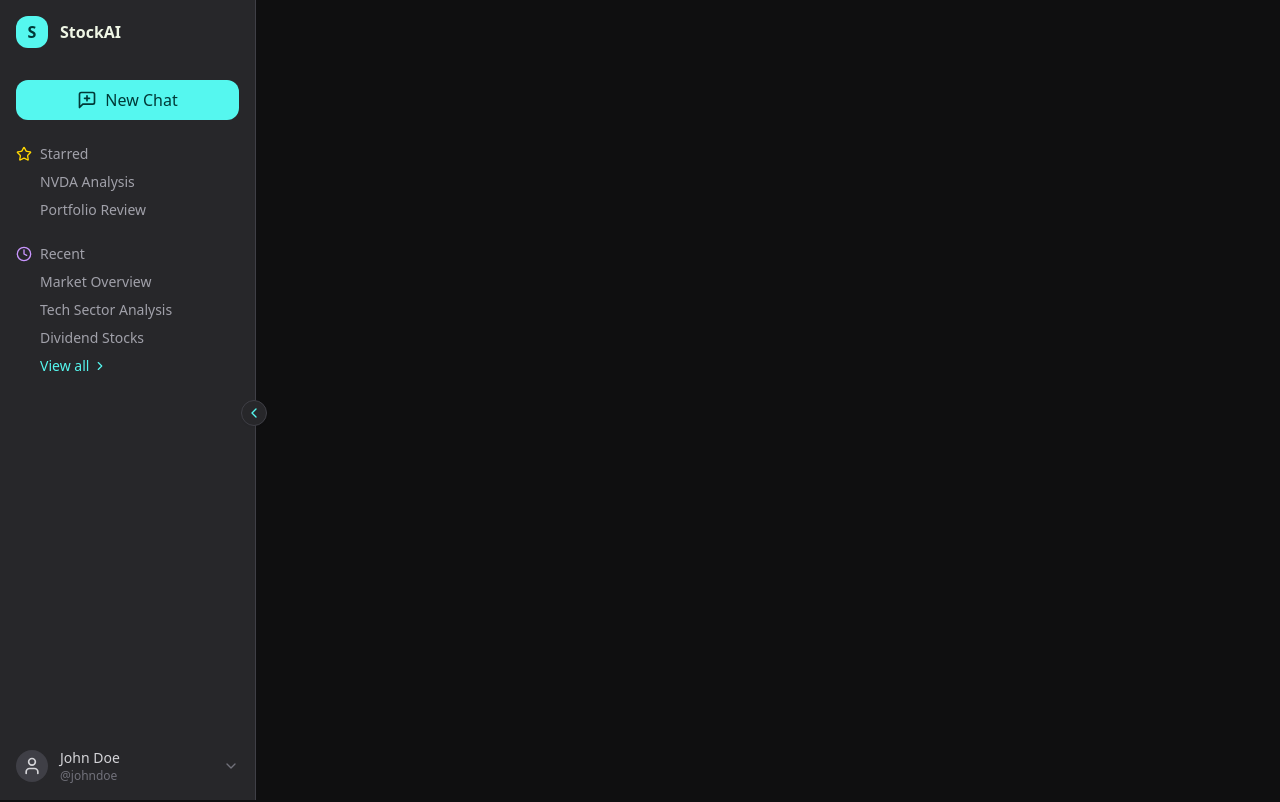
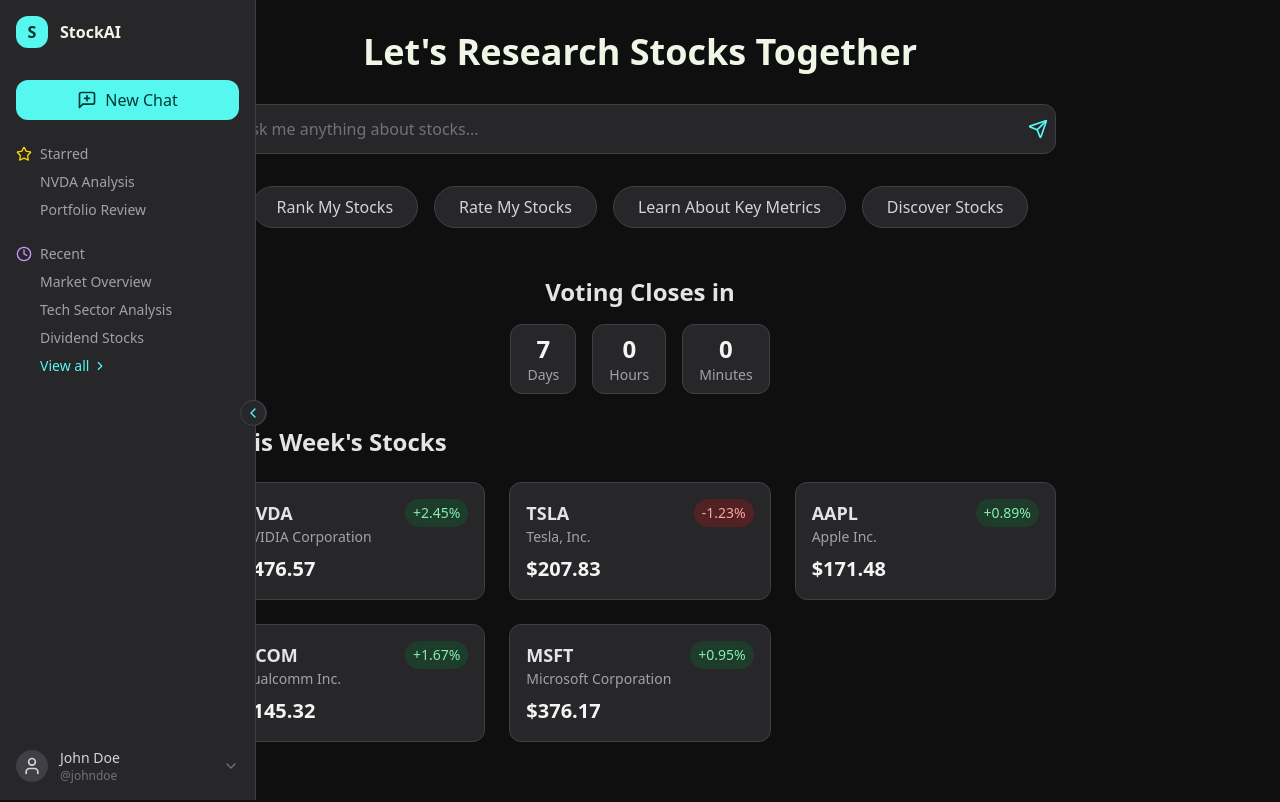
Before and after one commit to eneadodi/chatstock-navigator, a React (Vite) app: page / in a window 1280 px wide. Shown: the top 802 px of the page. Built offline with nearby package versions, Linux system fonts and the light colour scheme.

Commit message:
Fix mobile and sidebar display
The main page now displays correctly on mobile and desktop.  The sidebar overlays the main content when uncollapsed, on both mobile and desktop views.

```diff
--- a/src/pages/Index.tsx
+++ b/src/pages/Index.tsx
@@ -201,6 +201,15 @@ const Index = () => {
 
   return (
     <div className="min-h-screen bg-background">
+      {/* Sidebar Backdrop for Mobile */}
+      {isMobile && isSidebarOpen && (
+        <div
+          className="fixed inset-0 bg-black/50 z-40"
+          onClick={() => setIsSidebarOpen(false)}
+        />
+      )}
+
+      {/* Mobile Navigation */}
       {isMobile && (
         <nav className="fixed top-0 left-0 right-0 h-16 bg-zinc-800 border-b border-zinc-700 flex items-center justify-between px-4 z-40">
           <button
@@ -219,16 +228,35 @@ const Index = () => {
         </nav>
       )}
 
-      {(!isMobile || isSidebarOpen) && (
+      {/* Sidebar */}
+      <div className={`fixed inset-y-0 left-0 ${isMobile ? 'top-0' : ''} transition-transform duration-300 ease-in-out z-50
+        ${isMobile ? (isSidebarOpen ? 'translate-x 0' : '-translate-x-full') : (isCollapsed ? 'w-20' : 'w-64')}`}
+      >
         <Sidebar
           isCollapsed={isMobile ? false : isCollapsed}
           setIsCollapsed={isMobile ? setIsSidebarOpen : setIsCollapsed}
           isMobile={isMobile}
         />
+      </div>
+
+      {/* Desktop Sidebar Toggle Button */}
+      {!isMobile && (
+        <button
+          onClick={() => setIsCollapsed(!isCollapsed)}
+          className={`fixed top-1/2 z-50 bg-zinc-800 border border-zinc-700 rounded-full p-1 shadow-sm transition-all duration-300
+            ${isCollapsed ? 'left-16' : 'left-60'}`}
+        >
+          {isCollapsed ? (
+            <ChevronRight size={16} className="text-primary" />
+          ) : (
+            <ChevronLeft size={16} className="text-primary" />
+          )}
+        </button>
       )}
 
-      <main className={`flex-1 p-8 ${isMobile ? 'mt-16' : ''} ${isMobile ? 'w-full' : isCollapsed ? 'ml-20' : 'ml-64'} transition-all duration-300`}>
-        <div className="max-w-4xl mx-auto">
+      {/* Main Content */}
+      <main className={`w-full min-h-screen ${isMobile ? 'pt-16' : ''}`}>
+        <div className="max-w-4xl mx-auto p-8">
           <h1 className="text-4xl font-bold text-text-header mb-8 text-center">Let's Research Stocks Together</h1>
 
           {/* Chat Input */}
```
